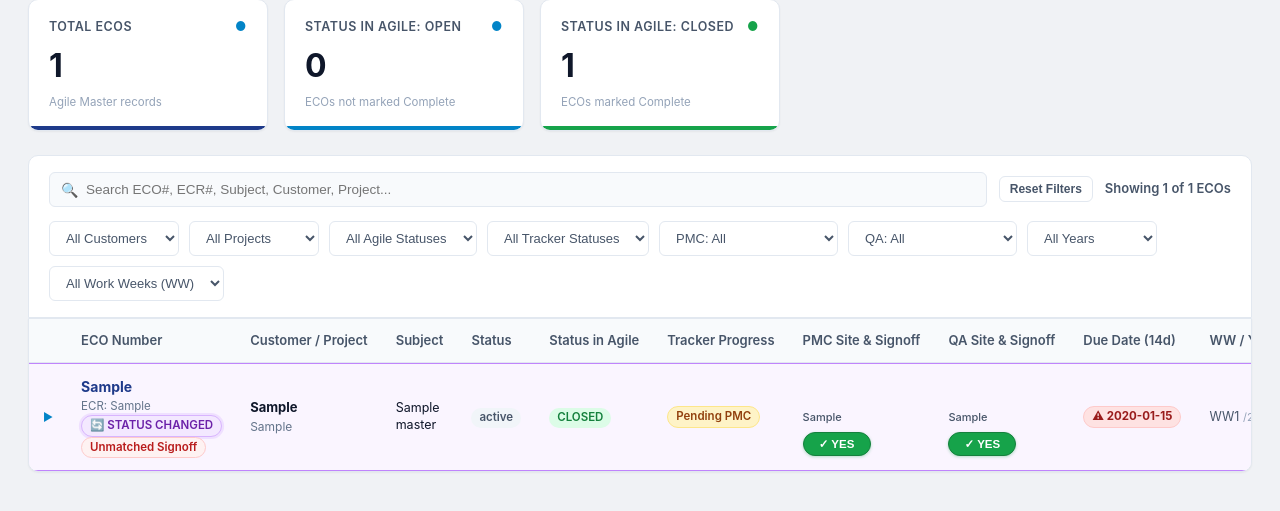
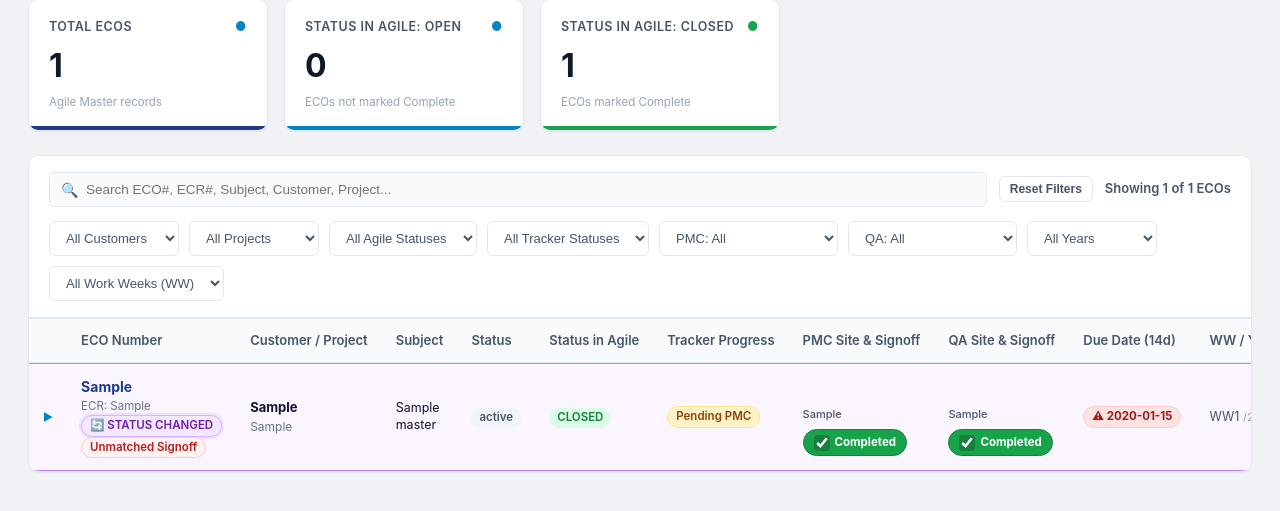
Before and after one commit to TehRuQian/eco, a PHP site: page / in a window 1280 px wide. Shown: the part 202-713 px from the top of the page. Run offline with PHP 8.4, Linux system fonts and the light colour scheme; tables that the repository leaves empty or names only in its code hold one stand-in row (values such as "Sample post").

Commit message:
readjust the buttom

```diff
--- a/public/index.php
+++ b/public/index.php
@@ -517,14 +517,13 @@ if ($pdo) {
                                 <span class="site-badge" title="<?= h($r['pmc_site']) ?>">
                                     <?= !empty($r['pmc_site']) ? h($r['pmc_site']) : '<span style="color:#94a3b8;">No PMC Site</span>' ?>
                                 </span>
-                                <button type="button"
-                                        class="toggle-btn <?= $pmcYes ? 'yes' : 'no' ?>"
-                                        data-eco="<?= $ecoNo ?>"
-                                        data-field="pmc"
-                                        title="Click to toggle PMC Completion"
-                                >
-                                    <?= $pmcYes ? '✓ YES' : '✗ NO' ?>
-                                </button>
+                                <label class="signoff-review-check">
+                                    <input type="checkbox" class="dashboard-signoff-check"
+                                           data-eco="<?= h($ecoNo) ?>" data-field="pmc"
+                                           aria-label="<?= h($ecoNo) ?> PMC tracking completed"
+                                           <?= $pmcYes ? 'checked' : '' ?>>
+                                    Completed
+                                </label>
                             </td>
 
                             <!-- QA Site & Toggle -->
@@ -532,14 +531,13 @@ if ($pdo) {
                                 <span class="site-badge" title="<?= h($r['qa_site']) ?>">
                                     <?= !empty($r['qa_site']) ? h($r['qa_site']) : '<span style="color:#94a3b8;">No QA Site</span>' ?>
                                 </span>
-                                <button type="button"
-                                        class="toggle-btn <?= $qaYes ? 'yes' : 'no' ?>"
-                                        data-eco="<?= $ecoNo ?>"
-                                        data-field="qa"
-                                        title="Click to toggle QA Completion"
-                                >
-                                    <?= $qaYes ? '✓ YES' : '✗ NO' ?>
-                                </button>
+                                <label class="signoff-review-check">
+                                    <input type="checkbox" class="dashboard-signoff-check"
+                                           data-eco="<?= h($ecoNo) ?>" data-field="qa"
+                                           aria-label="<?= h($ecoNo) ?> QA tracking completed"
+                                           <?= $qaYes ? 'checked' : '' ?>>
+                                    Completed
+                                </label>
                             </td>
 
                             <!-- Due Date -->
```
Also changed, not shown: public/assets/js/app.js.
